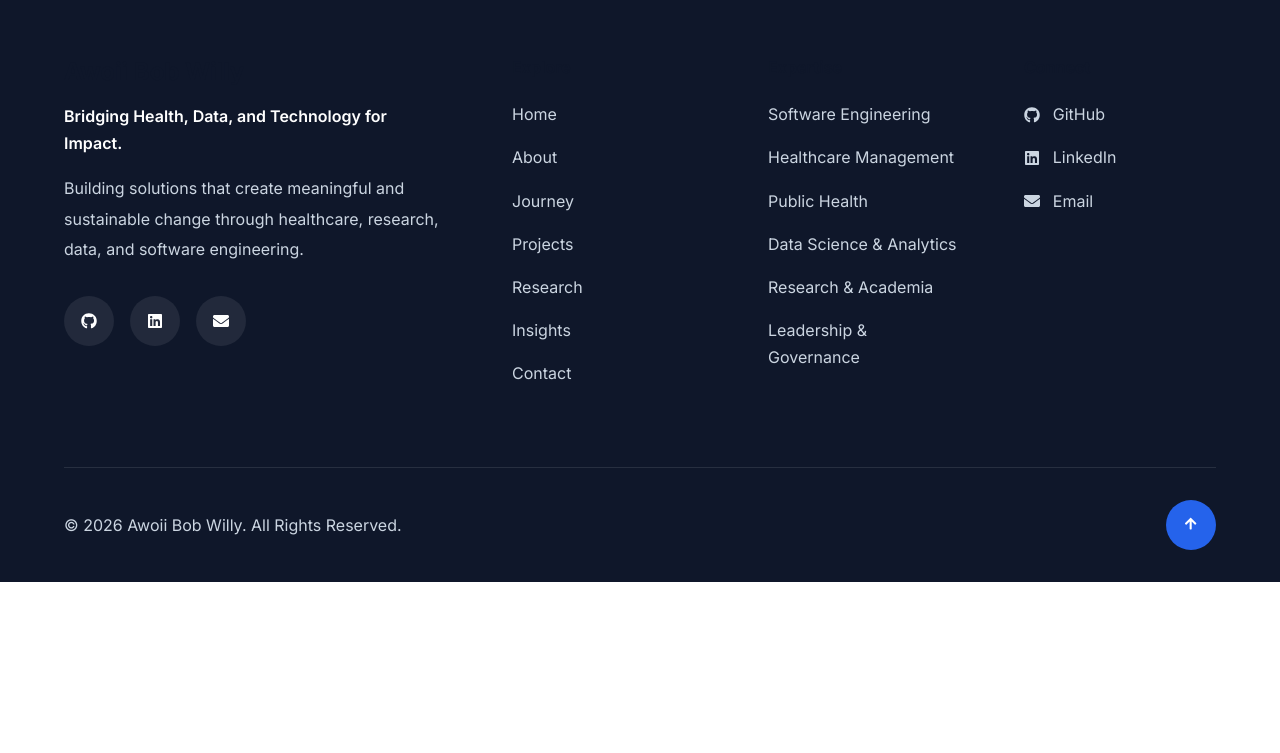
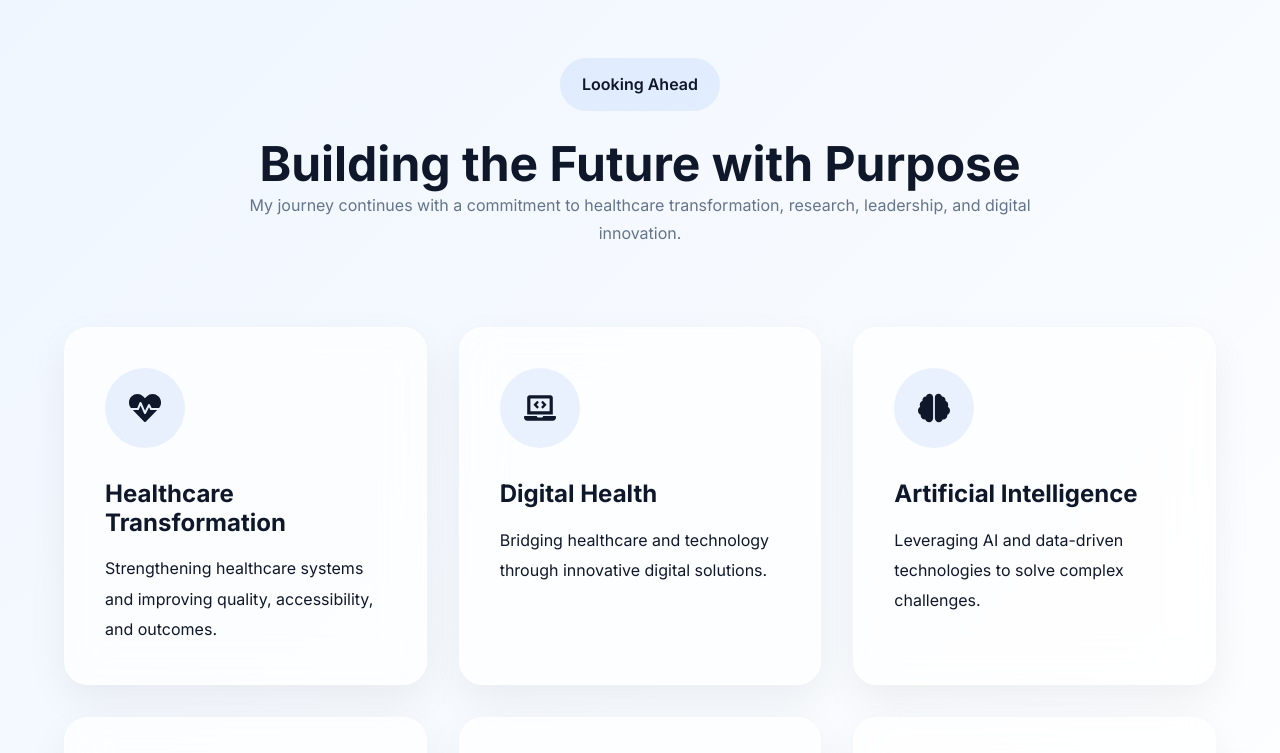
Before and after one commit to awoiibobwilly/abwp-frontend, a React (Vite) app: page /journey in a window 1280 px wide. Shown: the part 3460-4213 px from the top of the page. Before the commit the page ends 4042 px from the top, so only its background shows below. Built offline with nearby package versions, Linux system fonts and the light colour scheme.

Commit message:
journey: added future vision section

```diff
--- a/src/components/journey/FutureVision.jsx
+++ b/src/components/journey/FutureVision.jsx
@@ -0,0 +1,72 @@
+import { futureVisionData }
+from "../../data/journey/futureVisionData";
+
+import "../../styles/journey/futureVision.css";
+
+function FutureVision() {
+  return (
+    <section className="future-vision section">
+
+      <div className="container">
+
+        <div className="future-header">
+
+          <span className="future-badge">
+            Looking Ahead
+          </span>
+
+          <h2 className="section-title">
+            Building the Future with Purpose
+          </h2>
+
+          <p className="section-subtitle">
+            My journey continues with a commitment to
+            healthcare transformation, research,
+            leadership, and digital innovation.
+          </p>
+
+        </div>
+
+
+        <div className="future-grid">
+
+          {futureVisionData.map((item, index) => {
+
+            const Icon = item.icon;
+
+            return (
+
+              <div
+                className="future-card"
+                key={index}
+              >
+
+                <div className="future-icon">
+
+                  <Icon />
+
+                </div>
+
+                <h3>
+                  {item.title}
+                </h3>
+
+                <p>
+                  {item.description}
+                </p>
+
+              </div>
+
+            );
+
+          })}
+
+        </div>
+
+      </div>
+
+    </section>
+  );
+}
+
+export default FutureVision;
--- a/src/data/journey/futureVisionData.js
+++ b/src/data/journey/futureVisionData.js
@@ -0,0 +1,52 @@
+import {
+    FaHeartbeat,
+    FaLaptopCode,
+    FaBrain,
+    FaMicroscope,
+    FaUsers,
+    FaGlobeAfrica,
+  } from "react-icons/fa";
+
+  export const futureVisionData = [
+    {
+      icon: FaHeartbeat,
+      title: "Healthcare Transformation",
+      description:
+        "Strengthening healthcare systems and improving quality, accessibility, and outcomes.",
+    },
+
+    {
+      icon: FaLaptopCode,
+      title: "Digital Health",
+      description:
+        "Bridging healthcare and technology through innovative digital solutions.",
+    },
+
+    {
+      icon: FaBrain,
+      title: "Artificial Intelligence",
+      description:
+        "Leveraging AI and data-driven technologies to solve complex challenges.",
+    },
+
+    {
+      icon: FaMicroscope,
+      title: "Research & Innovation",
+      description:
+        "Advancing evidence generation and translating knowledge into impact.",
+    },
+
+    {
+      icon: FaUsers,
+      title: "Leadership Development",
+      description:
+        "Mentoring future leaders and strengthening institutions through service.",
+    },
+
+    {
+      icon: FaGlobeAfrica,
+      title: "Global Impact",
+      description:
+        "Contributing to sustainable development and healthier communities worldwide.",
+    },
+  ];
--- a/src/pages/Journey.jsx
+++ b/src/pages/Journey.jsx
@@ -1,18 +1,17 @@
 import JourneyHero from "../components/journey/JourneyHero";
 import JourneyTimeline from "../components/journey/JourneyTimeline";
+import FutureVision from "../components/journey/FutureVision";
 
 function Journey() {
-
   return (
     <>
-
       <JourneyHero />
 
       <JourneyTimeline />
 
+      <FutureVision />
     </>
   );
-
 }
 
 export default Journey;
--- a/src/styles/journey/futureVision.css
+++ b/src/styles/journey/futureVision.css
@@ -0,0 +1,155 @@
+/* ==========================================
+   FUTURE VISION
+========================================== */
+
+.future-vision{
+
+    background:
+    linear-gradient(
+        135deg,
+        #eff6ff,
+        #ffffff
+    );
+
+}
+
+
+/* ==========================================
+   HEADER
+========================================== */
+
+.future-header{
+
+    max-width:850px;
+
+    margin:0 auto 5rem;
+
+    text-align:center;
+
+}
+
+
+.future-badge{
+
+    display:inline-block;
+
+    padding:.8rem 1.4rem;
+
+    border-radius:999px;
+
+    background:rgba(59,130,246,.1);
+
+    color:var(--primary);
+
+    font-weight:600;
+
+    margin-bottom:1.5rem;
+
+}
+
+
+/* ==========================================
+   GRID
+========================================== */
+
+.future-grid{
+
+    display:grid;
+
+    grid-template-columns:repeat(3,1fr);
+
+    gap:2rem;
+
+}
+
+
+/* ==========================================
+   CARD
+========================================== */
+
+.future-card{
+
+    background:rgba(255,255,255,.7);
+
+    border:1px solid rgba(255,255,255,.5);
+
+    backdrop-filter:blur(20px);
+
+    padding:2.5rem;
+
+    border-radius:1.5rem;
+
+    box-shadow:
+        0 15px 40px rgba(0,0,0,.06);
+
+    transition:.4s;
+
+}
+
+
+.future-card:hover{
+
+    transform:translateY(-10px);
+
+}
+
+
+.future-icon{
+
+    width:80px;
+
+    height:80px;
+
+    display:flex;
+
+    justify-content:center;
+
+    align-items:center;
+
+    border-radius:50%;
+
+    background:rgba(59,130,246,.1);
+
+    color:var(--primary);
+
+    font-size:2rem;
+
+    margin-bottom:2rem;
+
+}
+
+
+.future-card h3{
+
+    margin-bottom:1rem;
+
+}
+
+
+.future-card p{
+
+    line-height:1.9;
+
+    color:var(--text-light);
+
+}
+
+@media(max-width:992px){
+
+    .future-grid{
+
+        grid-template-columns:repeat(2,1fr);
+
+    }
+
+}
+
+@media(max-width:576px){
+
+    .future-grid{
+
+        grid-template-columns:1fr;
+
+    }
+
+}
```
